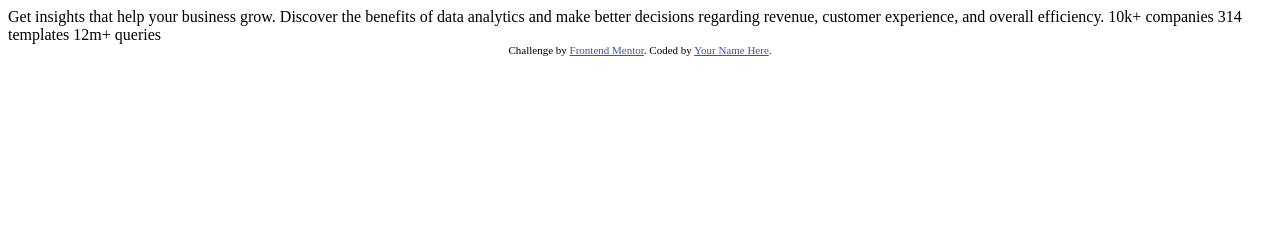
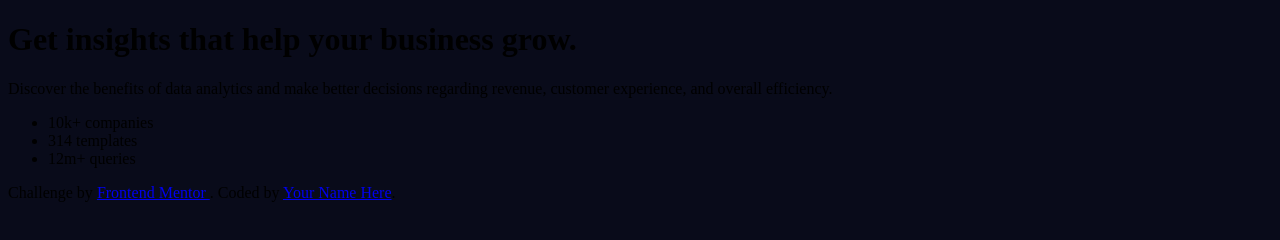
Before and after one commit to bgregi/fm-stats-preview-card, a plain HTML site: page index.html in a window 1280 px wide. Drawn offline with Linux system fonts and the light colour scheme.

Commit message:
Initial changes in index.html

```diff
--- /dev/null
+++ b/css/styles.css
@@ -0,0 +1,3 @@
+body {
+    background-color: hsl(233, 47%, 7%);
+}
--- a/index.html
+++ b/index.html
@@ -1,33 +1,45 @@
 <!DOCTYPE html>
 <html lang="en">
     <head>
-  <meta charset="UTF-8">
-  <meta name="viewport" content="width=device-width, initial-scale=1.0"> <!-- displays site properly based on user's device -->
+        <meta charset="UTF-8" />
+        <meta name="viewport" content="width=device-width, initial-scale=1.0" />
+        <!-- displays site properly based on user's device -->
 
-  <link rel="icon" type="image/png" sizes="32x32" href="./images/favicon-32x32.png">
+        <link
+            rel="icon"
+            type="image/png"
+            sizes="32x32"
+            href="./images/favicon-32x32.png"
+        />
+        <link rel="stylesheet" href="css/styles.css" />
 
         <title>Frontend Mentor | Stats preview card component</title>
+    </head>
 
-  <!-- Feel free to remove these styles or customise in your own stylesheet 👍 -->
-  <style>
-    .attribution { font-size: 11px; text-align: center; }
-    .attribution a { color: hsl(228, 45%, 44%); }
-  </style>
-</head>
     <body>
+        <div>
+        <h1>Get insights that help your business grow.</h1>
 
-  Get insights that help your business grow.
+        <p>
+            Discover the benefits of data analytics and make better decisions
+            regarding revenue, customer experience, and overall efficiency.
+        </p>
 
-  Discover the benefits of data analytics and make better decisions regarding revenue, customer
-  experience, and overall efficiency.
-
-  10k+ companies
-  314 templates
-  12m+ queries
+        <ul>
+            <li>10k+ companies</li>
+            <li>314 templates</li>
+            <li>12m+ queries</li>
+        </ul>
 
         <div class="attribution">
-    Challenge by <a href="https://www.frontendmentor.io?ref=challenge" target="_blank">Frontend Mentor</a>.
-    Coded by <a href="#">Your Name Here</a>.
+            Challenge by
+            <a
+                href="https://www.frontendmentor.io?ref=challenge"
+                target="_blank"
+                >Frontend Mentor
+			</a>
+            . Coded by <a href="#">Your Name Here</a>.
+        </div>
 		</div>
     </body>
 </html>
```
Lines whose indentation alone changed are shown as unchanged.
